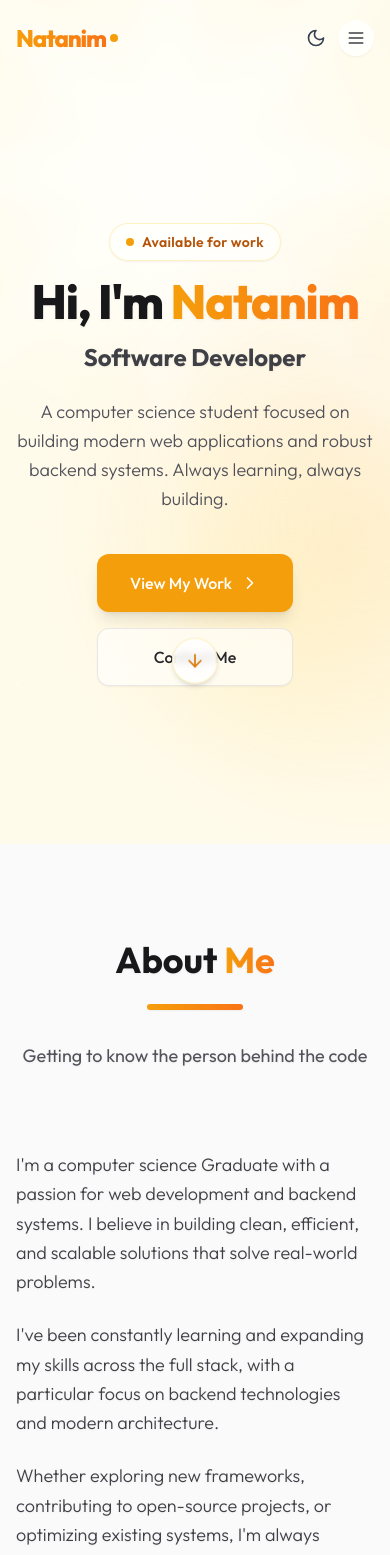
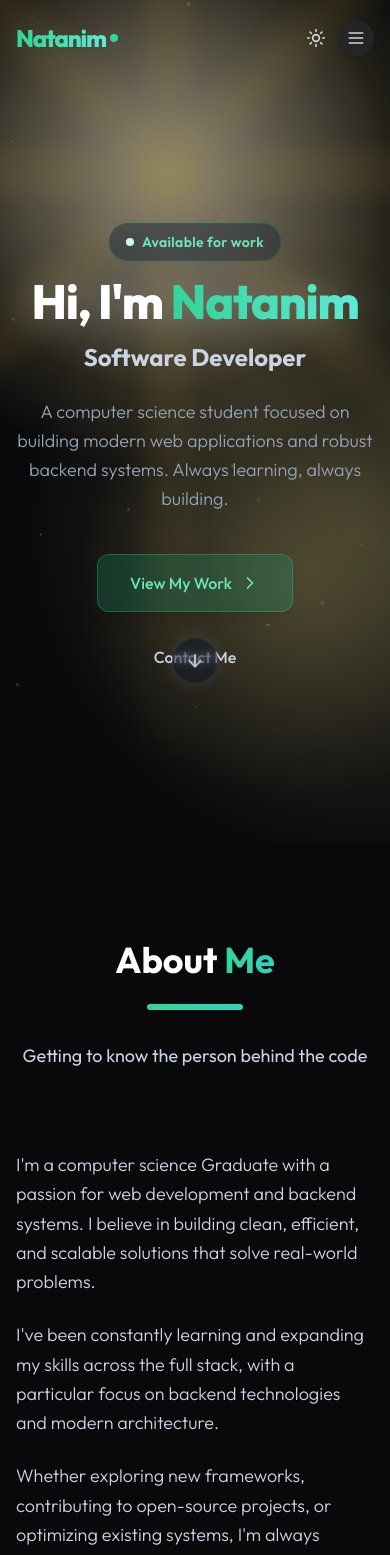
Before and after one commit to NATANN-M/myPrortfolio, a React (Vite) app: page / in a window 390 px wide. Shown: the top 1555 px of the page. Built offline with nearby package versions, Linux system fonts and the light colour scheme.

Commit message:
update on nav bar

```diff
--- a/src/App.tsx
+++ b/src/App.tsx
@@ -11,9 +11,6 @@ import SunrayBackground from './components/SunrayBackground';
 
 function App() {
   useEffect(() => {
-    // Remove the forced dark mode from moonlight aesthetic
-    document.documentElement.classList.remove('dark');
-
     // Update page title
     document.title = "Natanim Masresha | Web & Backend Developer";
   }, []);
--- a/src/components/About.tsx
+++ b/src/components/About.tsx
@@ -14,12 +14,12 @@ const About: React.FC = () => {
   };
 
   const itemVariants: Variants = {
-    hidden: { opacity: 0, y: 30, rotateX: 20 },
-    visible: { opacity: 1, y: 0, rotateX: 0, transition: { duration: 0.8, ease: "easeOut" } },
+    hidden: { opacity: 0, y: 30 },
+    visible: { opacity: 1, y: 0, transition: { duration: 0.8, ease: "easeOut" } },
   };
 
   return (
-    <section id="about" className="py-24 bg-transparent" style={{ perspective: 1000 }}>
+    <section id="about" className="py-24 bg-transparent">
       <div className="container mx-auto px-4 md:px-6">
         <motion.div
           initial="hidden"
@@ -62,7 +62,7 @@ const About: React.FC = () => {
             </div>
 
             <motion.div variants={itemVariants} className="grid grid-cols-1 sm:grid-cols-2 gap-6 pt-6">
-              <div className="group bg-white/60 dark:bg-slate-900/40 backdrop-blur-md p-6 rounded-2xl border border-zinc-200 dark:border-slate-700/50 hover:border-amber-400/50 dark:hover:border-emerald-500/50 transition-all duration-300 hover:shadow-lg dark:hover:shadow-[0_0_20px_rgba(16,185,129,0.1)] hover:-translate-y-2 text-center" style={{ transformStyle: 'preserve-3d' }}>
+              <div className="group bg-white/60 dark:bg-slate-900/40 backdrop-blur-md p-6 rounded-2xl border border-zinc-200 dark:border-slate-700/50 hover:border-amber-400/50 dark:hover:border-emerald-500/50 transition-all duration-300 hover:shadow-lg dark:hover:shadow-[0_0_20px_rgba(16,185,129,0.1)] hover:-translate-y-2 text-center">
                 <div className="mx-auto w-14 h-14 flex items-center justify-center bg-amber-100 dark:bg-slate-800/80 text-amber-600 dark:text-emerald-400 rounded-xl mb-5 group-hover:scale-110 group-hover:bg-amber-200 dark:group-hover:bg-slate-700/80 transition-all duration-300 shadow-sm dark:shadow-[0_0_10px_rgba(0,0,0,0.5)]">
                   <Server size={28} strokeWidth={1.5} />
                 </div>
@@ -70,7 +70,7 @@ const About: React.FC = () => {
                 <p className="text-sm text-zinc-500 dark:text-slate-400">Scalable & Secure Systems</p>
               </div>
 
-              <div className="group bg-white/60 dark:bg-slate-900/40 backdrop-blur-md p-6 rounded-2xl border border-zinc-200 dark:border-slate-700/50 hover:border-orange-400/50 dark:hover:border-teal-500/50 transition-all duration-300 hover:shadow-lg dark:hover:shadow-[0_0_20px_rgba(20,184,166,0.1)] hover:-translate-y-2 text-center" style={{ transformStyle: 'preserve-3d' }}>
+              <div className="group bg-white/60 dark:bg-slate-900/40 backdrop-blur-md p-6 rounded-2xl border border-zinc-200 dark:border-slate-700/50 hover:border-orange-400/50 dark:hover:border-teal-500/50 transition-all duration-300 hover:shadow-lg dark:hover:shadow-[0_0_20px_rgba(20,184,166,0.1)] hover:-translate-y-2 text-center">
                 <div className="mx-auto w-14 h-14 flex items-center justify-center bg-orange-100 dark:bg-slate-800/80 text-orange-600 dark:text-teal-400 rounded-xl mb-5 group-hover:scale-110 group-hover:bg-orange-200 dark:group-hover:bg-slate-700/80 transition-all duration-300 shadow-sm dark:shadow-[0_0_10px_rgba(0,0,0,0.5)]">
                   <BookOpen size={28} strokeWidth={1.5} />
                 </div>
@@ -81,12 +81,7 @@ const About: React.FC = () => {
           </motion.div>
 
           <motion.div
-            initial={{ opacity: 0, x: 50, rotateY: -20 }}
-            whileInView={{ opacity: 1, x: 0, rotateY: 0 }}
-            transition={{ duration: 1, ease: "easeOut" }}
-            viewport={{ once: true, margin: "-100px" }}
             className="relative"
-            style={{ perspective: 1000 }}
           >
             <div className="absolute inset-0 bg-gradient-to-tr from-amber-400 to-orange-500 dark:from-emerald-500 dark:to-teal-500 rounded-2xl blur-3xl opacity-20 transform scale-105 group-hover:opacity-30 transition-opacity"></div>
             <div className="relative h-96 md:h-[500px] rounded-2xl overflow-hidden shadow-2xl dark:shadow-[0_20px_50px_rgba(0,0,0,0.5)] border border-white/40 dark:border-slate-700/50 group">
--- a/src/components/Contact.tsx
+++ b/src/components/Contact.tsx
@@ -12,16 +12,16 @@ const Contact: React.FC = () => {
   };
 
   const itemVariants: Variants = {
-    hidden: { opacity: 0, y: 20, rotateX: 10 },
-    visible: { opacity: 1, y: 0, rotateX: 0, transition: { duration: 0.5 } },
+    hidden: { opacity: 0, y: 20 },
+    visible: { opacity: 1, y: 0, transition: { duration: 0.5 } },
   };
 
   return (
-    <section id="contact" className="py-24 bg-transparent relative overflow-hidden" style={{ perspective: 1200 }}>
+    <section id="contact" className="py-24 bg-transparent relative overflow-hidden">
       <div className="container mx-auto px-4 md:px-6 relative z-10">
         <motion.div
-          initial={{ opacity: 0, y: 30, rotateX: 20 }}
-          whileInView={{ opacity: 1, y: 0, rotateX: 0 }}
+          initial={{ opacity: 0, y: 30 }}
+          whileInView={{ opacity: 1, y: 0 }}
           viewport={{ once: true }}
           transition={{ duration: 0.8, ease: "easeOut" }}
           className="max-w-3xl mx-auto text-center mb-16"
@@ -37,12 +37,11 @@ const Contact: React.FC = () => {
 
         <motion.div
           variants={containerVariants}
-          initial={{ opacity: 0, y: 40, rotateX: 10 }}
-          whileInView={{ opacity: 1, y: 0, rotateX: 0 }}
+          initial={{ opacity: 0, y: 40 }}
+          whileInView={{ opacity: 1, y: 0 }}
           viewport={{ once: true, margin: "-50px" }}
           transition={{ duration: 0.8, type: "spring", stiffness: 100 }}
           className="grid grid-cols-1 lg:grid-cols-2 gap-12 max-w-5xl mx-auto bg-white/60 dark:bg-slate-900/40 backdrop-blur-xl border border-zinc-200 dark:border-slate-700/50 rounded-3xl p-8 md:p-12 shadow-2xl dark:shadow-[0_20px_50px_rgba(0,0,0,0.5)]"
-          style={{ transformStyle: 'preserve-3d' }}
         >
           <div className="space-y-10">
             <div>
--- a/src/components/Education.tsx
+++ b/src/components/Education.tsx
@@ -39,16 +39,16 @@ const Education: React.FC = () => {
   };
 
   const itemVariants: Variants = {
-    hidden: { opacity: 0, x: -20, rotateY: -10 },
-    visible: { opacity: 1, x: 0, rotateY: 0, transition: { duration: 0.6, ease: "easeOut" } },
+    hidden: { opacity: 0, x: -20 },
+    visible: { opacity: 1, x: 0, transition: { duration: 0.6, ease: "easeOut" } },
   };
 
   return (
-    <section id="education" className="py-24 bg-transparent" style={{ perspective: 1200 }}>
+    <section id="education" className="py-24 bg-transparent">
       <div className="container mx-auto px-4 md:px-6">
         <motion.div
-          initial={{ opacity: 0, y: 30, rotateX: 20 }}
-          whileInView={{ opacity: 1, y: 0, rotateX: 0 }}
+          initial={{ opacity: 0, y: 30 }}
+          whileInView={{ opacity: 1, y: 0 }}
           viewport={{ once: true }}
           transition={{ duration: 0.8, ease: "easeOut" }}
           className="max-w-3xl mx-auto text-center mb-16"
@@ -83,7 +83,6 @@ const Education: React.FC = () => {
                     variants={itemVariants}
                     key={item.id}
                     className="relative pl-10 md:pl-0"
-                    style={{ transformStyle: 'preserve-3d' }}
                   >
                     <div className="md:hidden absolute left-3 w-4 h-4 rounded-full bg-amber-400 dark:bg-slate-300 ring-4 ring-amber-50 dark:ring-[#020617] mt-1.5 shadow-sm dark:shadow-[0_0_10px_rgba(255,255,255,0.5)]"></div>
                     <div className="bg-white/60 dark:bg-slate-900/40 backdrop-blur-md p-6 lg:p-8 rounded-2xl shadow-lg dark:shadow-[0_10px_30px_rgba(0,0,0,0.3)] hover:shadow-xl dark:hover:shadow-[0_15px_40px_rgba(0,0,0,0.5),0_0_15px_rgba(255,255,255,0.1)] border border-zinc-200 dark:border-slate-700/50 transition-all duration-500 hover:-translate-y-2 hover:border-amber-400/50 dark:hover:border-teal-500/50 group">
@@ -121,7 +120,6 @@ const Education: React.FC = () => {
                     variants={itemVariants}
                     key={item.id}
                     className="relative pl-10 md:pl-0"
-                    style={{ transformStyle: 'preserve-3d' }}
                   >
                     <div className="md:hidden absolute left-3 w-4 h-4 rounded-full bg-orange-400 dark:bg-slate-300 ring-4 ring-amber-50 dark:ring-[#020617] mt-1.5 shadow-sm dark:shadow-[0_0_10px_rgba(255,255,255,0.5)]"></div>
                     <div className="bg-white/60 dark:bg-slate-900/40 backdrop-blur-md p-6 lg:p-8 rounded-2xl shadow-lg dark:shadow-[0_10px_30px_rgba(0,0,0,0.3)] hover:shadow-xl dark:hover:shadow-[0_15px_40px_rgba(0,0,0,0.5),0_0_15px_rgba(255,255,255,0.1)] border border-zinc-200 dark:border-slate-700/50 transition-all duration-500 hover:-translate-y-2 hover:border-orange-400/50 dark:hover:border-teal-500/50 group">
--- a/src/components/Header.tsx
+++ b/src/components/Header.tsx
@@ -26,6 +26,20 @@ const Header: React.FC = () => {
     };
   }, []);
 
+  const scrollToSection = (e: React.MouseEvent<HTMLAnchorElement>, href: string) => {
+    e.preventDefault();
+    setIsMenuOpen(false);
+
+    const targetElement = document.querySelector(href);
+    if (targetElement) {
+      window.scrollTo({
+        top: targetElement.getBoundingClientRect().top + window.scrollY - 100,
+        behavior: 'smooth'
+      });
+      history.pushState(null, '', href);
+    }
+  };
+
   const navLinks = [
     { name: 'Home', href: '#home' },
     { name: 'About', href: '#about' },
@@ -45,7 +59,7 @@ const Header: React.FC = () => {
     >
       <div className="container mx-auto px-4 md:px-6">
         <div className="flex items-center justify-between">
-          <a href="#home" className="text-2xl font-extrabold tracking-tighter text-zinc-900 dark:text-white flex items-center gap-1 group">
+          <a href="#home" onClick={(e) => scrollToSection(e, '#home')} className="text-2xl font-extrabold tracking-tighter text-zinc-900 dark:text-white flex items-center gap-1 group">
             <span className="text-transparent bg-clip-text bg-gradient-to-r from-amber-500 to-orange-500 dark:from-emerald-400 dark:to-teal-300 group-hover:from-orange-500 group-hover:to-red-500 dark:group-hover:from-teal-400 dark:group-hover:to-cyan-300 transition-all duration-500">Natanim</span>
             <span className="w-2 h-2 rounded-full bg-amber-500 dark:bg-emerald-400 group-hover:scale-150 transition-transform duration-300"></span>
           </a>
@@ -56,6 +70,7 @@ const Header: React.FC = () => {
               <a
                 key={link.name}
                 href={link.href}
+                onClick={(e) => scrollToSection(e, link.href)}
                 className="relative px-4 py-1.5 text-sm font-medium text-zinc-700 dark:text-zinc-300 hover:text-amber-600 dark:hover:text-emerald-400 transition-colors group"
               >
                 {link.name}
@@ -66,7 +81,7 @@ const Header: React.FC = () => {
 
           <div className="hidden md:flex items-center gap-4">
              <ThemeToggle />
-             <a href="#contact" className="px-5 py-2 bg-zinc-900 dark:bg-white text-white dark:text-zinc-900 text-sm font-medium rounded-full hover:scale-105 transition-transform shadow-md">
+             <a href="#contact" onClick={(e) => scrollToSection(e, '#contact')} className="px-5 py-2 bg-zinc-900 dark:bg-white text-white dark:text-zinc-900 text-sm font-medium rounded-full hover:scale-105 transition-transform shadow-md">
                Let's Talk
              </a>
           </div>
@@ -98,17 +113,20 @@ const Header: React.FC = () => {
             <div className="container mx-auto px-4 py-6">
               <nav className="flex flex-col space-y-2">
                 {navLinks.map((link, i) => (
-                  <motion.a
+                  <motion.div
                     initial={{ opacity: 0, x: -20 }}
                     animate={{ opacity: 1, x: 0 }}
                     transition={{ delay: i * 0.1 }}
                     key={link.name}
-                    href={link.href}
-                    className="text-zinc-700 hover:text-amber-600 dark:text-zinc-300 dark:hover:text-emerald-400 transition-colors py-3 px-4 rounded-xl text-lg font-medium hover:bg-amber-50 dark:hover:bg-zinc-800/50"
-                    onClick={() => setIsMenuOpen(false)}
                   >
-                    {link.name}
-                  </motion.a>
+                    <a
+                      href={link.href}
+                      onClick={(e) => scrollToSection(e, link.href)}
+                      className="text-zinc-700 hover:text-amber-600 dark:text-zinc-300 dark:hover:text-emerald-400 transition-colors py-3 px-4 rounded-xl text-lg font-medium hover:bg-amber-50 dark:hover:bg-zinc-800/50 block"
+                    >
+                      {link.name}
+                    </a>
+                  </motion.div>
                 ))}
               </nav>
             </div>
--- a/src/components/Skills.tsx
+++ b/src/components/Skills.tsx
@@ -26,16 +26,16 @@ const Skills: React.FC = () => {
   };
 
   const itemVariants: Variants = {
-    hidden: { opacity: 0, y: 20, rotateX: 15 },
-    visible: { opacity: 1, y: 0, rotateX: 0, transition: { duration: 0.5, type: "spring", stiffness: 100 } },
+    hidden: { opacity: 0, y: 20 },
+    visible: { opacity: 1, y: 0, transition: { duration: 0.5, type: "spring", stiffness: 100 } },
   };
 
   return (
-    <section id="skills" className="py-24 bg-transparent relative overflow-hidden" style={{ perspective: 1000 }}>
+    <section id="skills" className="py-24 bg-transparent relative overflow-hidden">
       <div className="container mx-auto px-4 md:px-6 relative z-10">
         <motion.div
-          initial={{ opacity: 0, y: 30, rotateX: 20 }}
-          whileInView={{ opacity: 1, y: 0, rotateX: 0 }}
+          initial={{ opacity: 0, y: 30 }}
+          whileInView={{ opacity: 1, y: 0 }}
           viewport={{ once: true }}
           transition={{ duration: 0.8, ease: "easeOut" }}
           className="max-w-3xl mx-auto text-center mb-20"
@@ -53,12 +53,11 @@ const Skills: React.FC = () => {
           {skillCategories.map((category, index) => (
             <motion.div
               key={index}
-              initial={{ opacity: 0, scale: 0.9, rotateY: index === 0 ? 15 : index === 2 ? -15 : 0 }}
-              whileInView={{ opacity: 1, scale: 1, rotateY: 0 }}
+              initial={{ opacity: 0, scale: 0.95 }}
+              whileInView={{ opacity: 1, scale: 1 }}
               viewport={{ once: true, margin: "-50px" }}
               transition={{ duration: 0.8, delay: index * 0.2 }}
               className="bg-white/60 dark:bg-slate-900/40 backdrop-blur-xl p-8 rounded-3xl border border-zinc-200 dark:border-slate-700/50 shadow-lg dark:shadow-[0_10px_30px_rgba(0,0,0,0.3)] hover:shadow-xl dark:hover:shadow-[0_15px_40px_rgba(0,0,0,0.5),0_0_20px_rgba(20,184,166,0.1)] hover:border-amber-400/50 dark:hover:border-teal-500/50 transition-all duration-500 hover:-translate-y-2"
-              style={{ transformStyle: 'preserve-3d' }}
             >
               <h3 className="text-2xl font-bold text-zinc-900 dark:text-white mb-8 pb-4 border-b border-zinc-200 dark:border-slate-700/50 drop-shadow-sm">
                 {category.title}
@@ -74,7 +73,7 @@ const Skills: React.FC = () => {
                   <motion.div
                     key={skillIndex}
                     variants={itemVariants}
-                    whileHover={{ scale: 1.05, y: -2, rotateX: 10 }}
+                    whileHover={{ scale: 1.05, y: -2 }}
                     className="px-4 py-2 bg-white/80 dark:bg-slate-800/80 backdrop-blur-md border border-zinc-200 dark:border-slate-600/50 text-zinc-700 dark:text-slate-200 rounded-xl text-sm font-medium shadow-sm hover:shadow-md dark:hover:shadow-[0_0_15px_rgba(20,184,166,0.2)] hover:border-amber-400/50 dark:hover:border-teal-400/50 hover:text-amber-600 dark:hover:text-white transition-all cursor-default"
                   >
                     {skill}
@@ -86,8 +85,8 @@ const Skills: React.FC = () => {
         </div>
 
         <motion.div
-          initial={{ opacity: 0, y: 30, rotateX: 20 }}
-          whileInView={{ opacity: 1, y: 0, rotateX: 0 }}
+          initial={{ opacity: 0, y: 30 }}
+          whileInView={{ opacity: 1, y: 0 }}
           viewport={{ once: true }}
           transition={{ duration: 0.8, delay: 0.4 }}
           className="mt-24 max-w-4xl mx-auto text-center"
--- a/src/components/SunrayBackground.tsx
+++ b/src/components/SunrayBackground.tsx
@@ -6,21 +6,21 @@ const SunrayBackground: React.FC = () => {
   const ySun = useTransform(scrollY, [0, 2000], [0, 200]);
 
   return (
-    <div className="fixed inset-0 z-0 overflow-hidden bg-amber-50 dark:bg-zinc-950 pointer-events-none transition-colors duration-1000">
+    <div className="fixed inset-0 z-0 overflow-hidden bg-slate-50 dark:bg-zinc-950 pointer-events-none transition-colors duration-1000">
       {/* The Sun */}
       <motion.div
         style={{ y: ySun, willChange: "transform" }}
-        className="absolute top-[-15%] right-[-20%] md:top-[-25%] md:right-[-10%] w-[600px] h-[600px] rounded-full opacity-90 mix-blend-screen dark:opacity-60"
+        className="absolute top-[-15%] right-[-20%] md:top-[-25%] md:right-[-10%] w-[600px] h-[600px] rounded-full opacity-70 mix-blend-normal dark:mix-blend-screen dark:opacity-60"
       >
-        <div className="absolute inset-0 rounded-full" style={{ background: 'radial-gradient(circle, rgba(251,191,36,0.8) 0%, rgba(253,230,138,0.4) 40%, transparent 70%)' }}></div>
-        <div className="absolute inset-20 rounded-full" style={{ background: 'radial-gradient(circle, rgba(255,255,255,1) 0%, rgba(255,255,255,0) 70%)' }}></div>
+        <div className="absolute inset-0 rounded-full" style={{ background: 'radial-gradient(circle, rgba(251,191,36,0.4) 0%, rgba(253,230,138,0.2) 50%, transparent 70%)' }}></div>
+        <div className="absolute inset-20 rounded-full opacity-90 dark:opacity-100" style={{ background: 'radial-gradient(circle, rgba(255,255,255,0.8) 0%, rgba(255,255,255,0) 70%)' }}></div>
 
         {/* Rotating Sun Rays */}
-        <div className="absolute inset-[-50%] rounded-full opacity-60" style={{ animation: 'spin 60s linear infinite', willChange: 'transform' }}>
-          <div className="absolute top-1/2 left-0 w-full h-12 bg-gradient-to-r from-transparent via-amber-100 dark:via-amber-300/30 to-transparent transform -translate-y-1/2 rotate-[0deg]" style={{ filter: 'blur(10px)' }}></div>
-          <div className="absolute top-1/2 left-0 w-full h-12 bg-gradient-to-r from-transparent via-amber-100 dark:via-amber-300/30 to-transparent transform -translate-y-1/2 rotate-[45deg]" style={{ filter: 'blur(10px)' }}></div>
-          <div className="absolute top-1/2 left-0 w-full h-12 bg-gradient-to-r from-transparent via-amber-100 dark:via-amber-300/30 to-transparent transform -translate-y-1/2 rotate-[90deg]" style={{ filter: 'blur(10px)' }}></div>
-          <div className="absolute top-1/2 left-0 w-full h-12 bg-gradient-to-r from-transparent via-amber-100 dark:via-amber-300/30 to-transparent transform -translate-y-1/2 rotate-[135deg]" style={{ filter: 'blur(10px)' }}></div>
+        <div className="absolute inset-[-50%] rounded-full opacity-50 dark:opacity-60" style={{ animation: 'spin 60s linear infinite', willChange: 'transform' }}>
+          <div className="absolute top-1/2 left-0 w-full h-12 bg-gradient-to-r from-transparent via-amber-200/50 dark:via-amber-300/30 to-transparent transform -translate-y-1/2 rotate-[0deg]" style={{ filter: 'blur(10px)' }}></div>
+          <div className="absolute top-1/2 left-0 w-full h-12 bg-gradient-to-r from-transparent via-amber-200/50 dark:via-amber-300/30 to-transparent transform -translate-y-1/2 rotate-[45deg]" style={{ filter: 'blur(10px)' }}></div>
+          <div className="absolute top-1/2 left-0 w-full h-12 bg-gradient-to-r from-transparent via-amber-200/50 dark:via-amber-300/30 to-transparent transform -translate-y-1/2 rotate-[90deg]" style={{ filter: 'blur(10px)' }}></div>
+          <div className="absolute top-1/2 left-0 w-full h-12 bg-gradient-to-r from-transparent via-amber-200/50 dark:via-amber-300/30 to-transparent transform -translate-y-1/2 rotate-[135deg]" style={{ filter: 'blur(10px)' }}></div>
         </div>
       </motion.div>
 
@@ -29,7 +29,7 @@ const SunrayBackground: React.FC = () => {
         {[...Array(15)].map((_, i) => (
           <div
             key={i}
-            className="absolute bg-white dark:bg-amber-200 rounded-full animate-pulse shadow-[0_0_8px_rgba(255,255,255,0.8)]"
+            className="absolute bg-amber-100 dark:bg-amber-200 rounded-full animate-pulse shadow-[0_0_8px_rgba(253,230,138,0.8)] dark:shadow-[0_0_8px_rgba(255,255,255,0.8)]"
             style={{
               top: `${Math.random() * 100}%`,
               left: `${Math.random() * 100}%`,
@@ -43,8 +43,8 @@ const SunrayBackground: React.FC = () => {
       </div>
 
       {/* Ambient Light Blooms - optimized with radial gradients instead of heavy css blur */}
-      <div className="absolute bottom-[-10%] left-[-10%] w-[800px] h-[800px] rounded-full pointer-events-none mix-blend-multiply dark:mix-blend-screen" style={{ background: 'radial-gradient(circle, rgba(253,186,116,0.15) 0%, transparent 60%)' }}></div>
-      <div className="absolute top-[40%] left-[10%] w-[500px] h-[500px] rounded-full pointer-events-none mix-blend-multiply dark:mix-blend-screen" style={{ background: 'radial-gradient(circle, rgba(254,240,138,0.2) 0%, transparent 60%)' }}></div>
+      <div className="absolute bottom-[-10%] left-[-10%] w-[800px] h-[800px] rounded-full pointer-events-none mix-blend-normal dark:mix-blend-screen" style={{ background: 'radial-gradient(circle, rgba(253,230,138,0.2) 0%, transparent 60%)' }}></div>
+      <div className="absolute top-[40%] left-[10%] w-[500px] h-[500px] rounded-full pointer-events-none mix-blend-normal dark:mix-blend-screen" style={{ background: 'radial-gradient(circle, rgba(254,240,138,0.15) 0%, transparent 60%)' }}></div>
     </div>
   );
 };
--- a/src/components/ThemeToggle.tsx
+++ b/src/components/ThemeToggle.tsx
@@ -4,11 +4,9 @@ import { Moon, Sun } from 'lucide-react';
 const ThemeToggle: React.FC = () => {
   const [darkMode, setDarkMode] = useState(() => {
     if (typeof window !== 'undefined') {
-      return localStorage.theme === 'dark' ||
-        (!('theme' in localStorage) &&
-          window.matchMedia('(prefers-color-scheme: dark)').matches);
+      return localStorage.theme === 'dark' || !('theme' in localStorage);
     }
-    return false;
+    return true;
   });
 
   useEffect(() => {
```
Also changed, not shown: src/components/Projects.tsx (+8 -9 lines).
